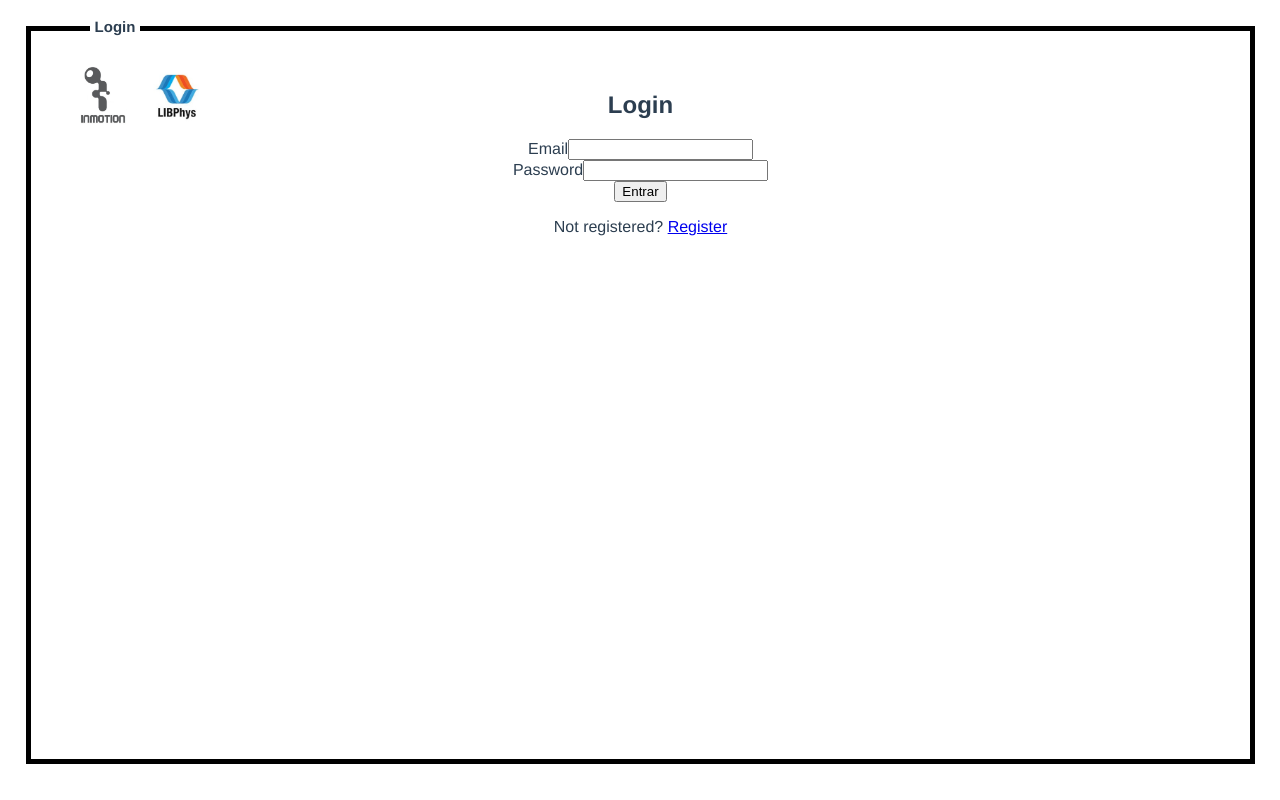
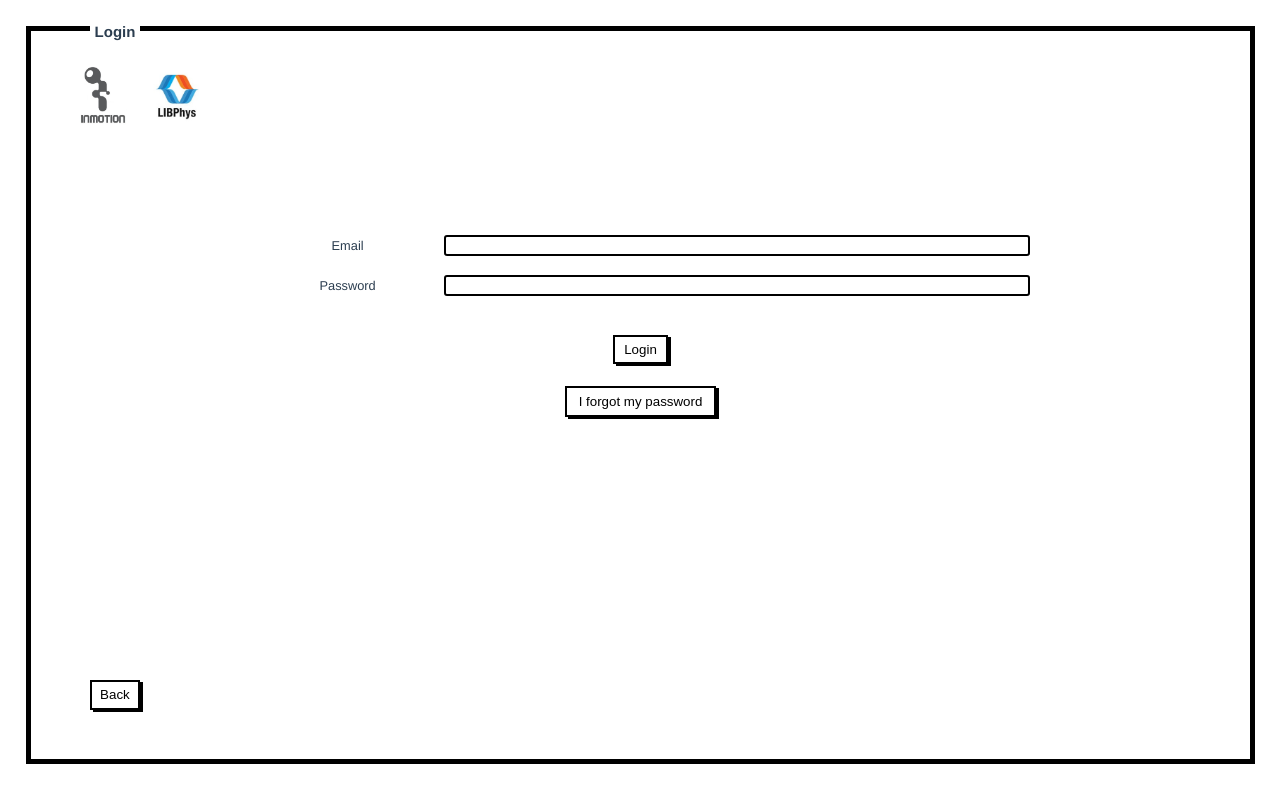
Before and after one commit to rafa98neves/InMotion, a Vue app in the folder inmotion-web/: page /login in a window 1280 px wide. Built offline with nearby package versions, Linux system fonts and the light colour scheme.

Commit message:
UI changes

```diff
--- a/inmotion-web/src/App.vue
+++ b/inmotion-web/src/App.vue
@@ -50,20 +50,14 @@ html {
   width: 95.3%;
   border: 5px solid black;
 }
-html {
-  margin: 2%;
-  height: 91%;
-  width: 95.3%;
-  border: 5px solid black;
-}
 
 #pagename{
+  position: fixed;
   font-size: 15px;
   background: white;
-  top: 2.5px;
+  top: 1%;
   left: 7%;
   padding: 5px;
-  position: fixed;
 }
 #header-images div{
   position: absolute;
@@ -81,5 +75,44 @@ html {
   margin: 2% -20% 0 0;
 }
 
+button{
+  position: relative;
+  border: 2px solid black;
+  background: white;
+  margin: -0.2%;
+  box-shadow: 3px 2px;
+  z-index: 2;
+}
+
+button a{
+  text-decoration: none;
+  color: black;
+}
+
+button:hover,
+button:focus {
+  box-shadow: 0.48em .4em;
+  transform: translate(-0.25em, -0.25em);
+}
+
+input, select{
+  border: 2px solid black;
+  border-radius: 3px;
+}
+
+label{
+  font-size: .8em;
+}
+
+.footer-back{
+  position: absolute;
+  float: left;
+  bottom: 11.3%;
+  left: 7%;
+}
+
+.footer-back button{
+  padding: 15.5% 25.5%;
+}
 
 </style>
--- a/inmotion-web/src/components/auth/Login.vue
+++ b/inmotion-web/src/components/auth/Login.vue
@@ -1,28 +1,28 @@
 <template>
   <div class="login-form">
 
-    <h2 class="login-heading">Login</h2>
-
-    <form @submit.prevent="login">
-      <div class="form-control-e">
+    <form class="form-box" @submit.prevent="login">
+      <div class="form-control">
         <label for="email">Email</label>
         <input type="email" name="email" id="email" class="login-input" v-model="email">
       </div>
 
-      <div class="form-control-p">
+      <div class="form-control">
         <label for="password">Password</label>
         <input type="password" name="password" id="password" class="login-input" v-model="password">
       </div>
 
       <div class="form-control">
-        <button type="submit" class="btn-submit">Entrar</button>
+        <button type="submit" class="btn-submit">Login</button>
       </div>
+
     </form>
 
-    <p class="not-registered">
-      Not registered?
-      <router-link to="/registerpatient">Register</router-link>
-    </p>
+    <button><router-link class="btn btn-therapist" to="/registertherapist">I forgot my password</router-link></button>
+
+    <div class="footer-back" id="back">
+      <button><router-link class="btn btn-patient" to="/login">Back</router-link></button>
+    </div>
 
   </div>
 </template>
@@ -52,7 +52,33 @@ export default {
 
 </script>
 
-<!-- Add "scoped" attribute to limit CSS to this component only -->
 <style scoped>
 
+.form-box{
+  display: table;
+  margin-left: 10%;
+  width: 80%;
+  margin-top: 17%;
+}
+
+.form-control label,input {
+  display: inline-block;
+  vertical-align: baseline;
+  width: 20%;
+  margin-bottom: 2%;
+}
+
+.form-control label{
+  width: 20%;
+}
+
+.form-control input {
+  width: 60%;
+}
+
+button{
+  padding: 0.5% 1% 0.5% 1%;
+  margin-top: 2%;
+}
+
 </style>
--- a/inmotion-web/src/components/auth/RegisterPatient.vue
+++ b/inmotion-web/src/components/auth/RegisterPatient.vue
@@ -10,18 +10,23 @@
     <form class="form-box">
       <div class="form-control">
         <label>Name</label>
-        <input type="text" name="name" id="name" class="register-input" v-model="name">
+        <input type="text" name="name" id="name" class="register-input" v-model="name" required>
       </div>
 
       <div class="form-control">
-        <label>Email</label>
-        <input type="email" name="email" id="email" class="register-input" v-model="email">
+        <label>Patient's ID</label>
+        <input type="text" name="patient_id" class="register-input" v-model="patient_id" required>
+
+        <label>Data of Birth</label>
+        <input type="date" name="date" id="name" class="register-input" v-model="birth_date" required>
       </div>
 
-      <div class="form-control">
-        <label>Password</label>
-        <input type="password" name="password" id="password" class="register-input" v-model="password">
+      <div class="form-control-nav">
+        <label>Gender</label>
+        <button style="background: #5dbcd2;">Male</button>
+        <button>Female</button>
       </div>
+
 
       <div class="form-control">
         <label>Diagnosis</label>
@@ -43,10 +48,14 @@
         </select>
       </div>
 
-      <div class="form-control-nav">
-        <label>Gender</label>
-        <button style="background: #5dbcd2;">Male</button>
-        <button>Female</button>
+      <div class="form-control">
+        <label>Email</label>
+        <input type="email" name="email" id="email" class="register-input" v-model="email" required>
+      </div>
+
+      <div class="form-control">
+        <label>Password</label>
+        <input type="password" name="password" id="password" class="register-input" v-model="password" required>
       </div>
 
       <div class="form-footer">
@@ -85,7 +94,7 @@ export default {
 
 .form-control-nav{
   display: inline-block;
-  margin: 0 0 1% 0;
+  margin: 0 0 .2% 0;
   width: 50%;
 }
 
@@ -95,15 +104,6 @@ export default {
 
 .form-control-nav button{
   padding: 1% 2% 1% 2%;
-  border: 2px solid black;
-  background: white;
-  margin: -0.2%;
-  box-shadow: 3px 2px;
-}
-
-.form-control-nav button a{
-  text-decoration: none;
-  color: black;
 }
 
 .form-box{
@@ -125,14 +125,10 @@ export default {
 }
 
 .form-control input {
-  border: 3px solid black;
-  border-radius: 3px;
   width: 70%;
 }
 
 .form-control select {
-  border: 3px solid black;
-  border-radius: 3px;
   width: 20%;
   margin-right: 51%;
 }
@@ -140,7 +136,7 @@ export default {
 .form-footer{
   display: inline-block;
   position: absolute;
-  bottom: 15%;
+  bottom: 9%;
   left: 7%;
   width: 86%;
 }
@@ -148,14 +144,6 @@ export default {
 .form-footer button {
   padding-bottom: 10%;
   padding-top: 10%;
-  border: 2px solid black;
-  background: white;
-  box-shadow: 3px 2px;
-}
-
-.form-footer button a{
-  text-decoration: none;
-  color: black;
 }
 
 #submit{
--- a/inmotion-web/src/components/auth/RegisterTherapist.vue
+++ b/inmotion-web/src/components/auth/RegisterTherapist.vue
@@ -11,17 +11,17 @@
 
       <div class="form-control">
         <label>Name</label>
-        <input type="text" name="name" id="name" class="register-input" v-model="name">
+        <input type="text" name="name" id="name" class="register-input" v-model="name" required>
       </div>
 
       <div class="form-control">
         <label>Email</label>
-        <input type="email" name="email" id="email" class="register-input" v-model="email">
+        <input type="email" name="email" id="email" class="register-input" v-model="email" required>
       </div>
 
       <div class="form-control">
         <label>Password</label>
-        <input type="password" name="password" id="password" class="register-input" v-model="password">
+        <input type="password" name="password" id="password" class="register-input" v-model="password" required>
       </div>
 
       <div class="form-control">
@@ -42,7 +42,6 @@
           <button><router-link class="btn btn-patient" to="/login">Back</router-link></button>
         </div>
       </div>
-
     </form>
   </div>
 </template>
@@ -76,15 +75,6 @@ export default {
 
 .form-control-nav button{
   padding: 1% 2% 1% 2%;
-  border: 2px solid black;
-  background: white;
-  margin: -0.2%;
-  box-shadow: 3px 2px;
-}
-
-.form-control-nav button a{
-  text-decoration: none;
-  color: black;
 }
 
 .form-box{
@@ -107,14 +97,10 @@ export default {
 }
 
 .form-control input {
-  border: 3px solid black;
-  border-radius: 3px;
   width: 70%;
 }
 
 .form-control select {
-  border: 3px solid black;
-  border-radius: 3px;
   width: 20%;
   margin-right: 51%;
 }
@@ -123,11 +109,10 @@ export default {
   margin-right: 70%;
 }
 
-
 .form-footer{
   display: inline-block;
   position: absolute;
-  bottom: 15%;
+  bottom: 9%;
   left: 7%;
   width: 86%;
 }
@@ -135,14 +120,6 @@ export default {
 .form-footer button{
   padding-bottom: 10%;
   padding-top: 10%;
-  border: 2px solid black;
-  background: white;
-  box-shadow: 3px 2px;
-}
-
-.form-footer button a{
-  text-decoration: none;
-  color: black;
 }
 
 #submit{
```
